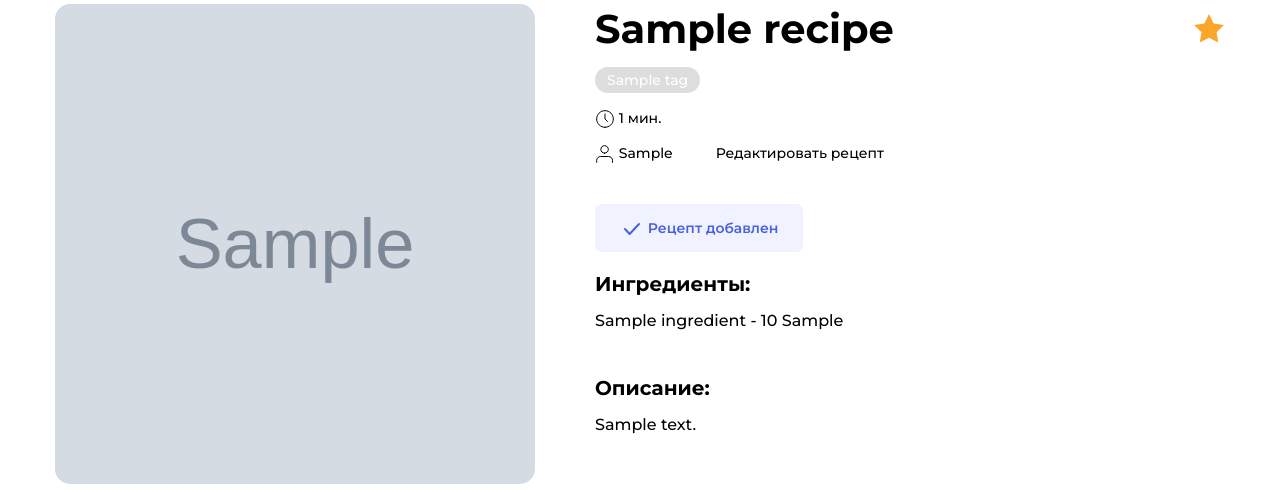
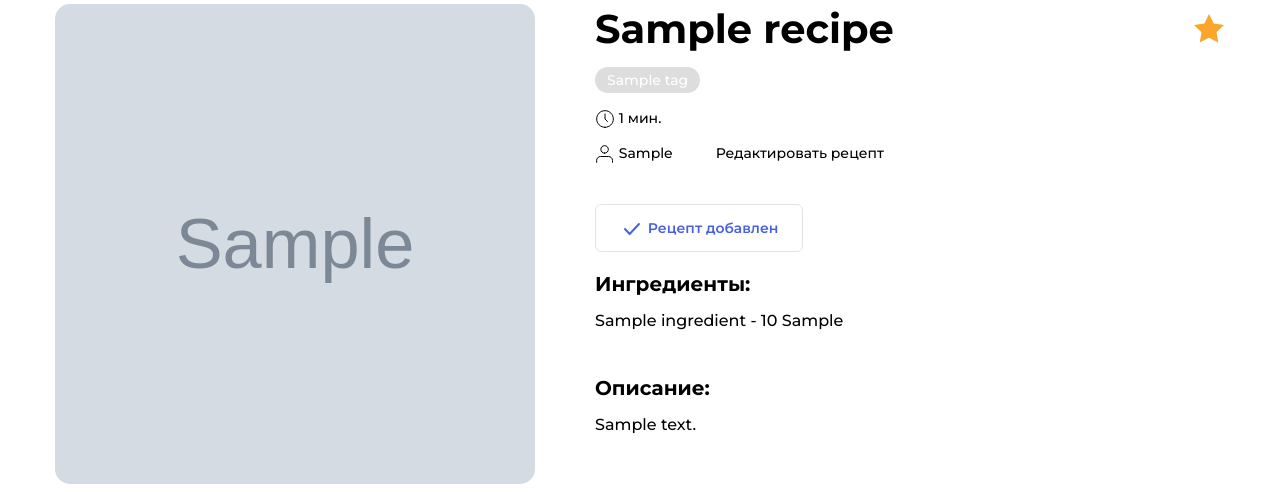
Before and after one commit to valkhmyrov/foodgram-project, a Django app: a page that uses foodgram/templates/foodgram/recipe.html in a window 1280 px wide. Shown: the part 146-638 px from the top of the page. Run offline with Django 3.2, Linux system fonts and the light colour scheme; a user stored in the database is signed in; tables that the repository leaves empty hold one stand-in row (values such as "Sample post"); grey boxes marked "Sample" are stand-in pictures; some libraries are stand-ins or nearby versions.

Commit message:
Blue battin fix

```diff
--- a/foodgram/templates/foodgram/recipe.html
+++ b/foodgram/templates/foodgram/recipe.html
@@ -40,7 +40,7 @@
             {% if request.user.is_authenticated %}
                 <ul class="single-card__items">
                 {% if recipe|check_shoplist:request.user %}
-                    <li class="single-card__item"><button class="button button_style_light-blue" name="purchases"><span class="icon-check"></span> Рецепт добавлен</button></li>
+                    <li class="single-card__item"><button class="button button_style_light-blue-outline" name="purchases"><span class="icon-check"></span> Рецепт добавлен</button></li>
                 {% else %}
                     <li class="single-card__item"><button class="button button_style_blue" name="purchases" data-out><span class="icon-plus"></span> Добавить в покупки</button></li>
                 {% endif %}
```
